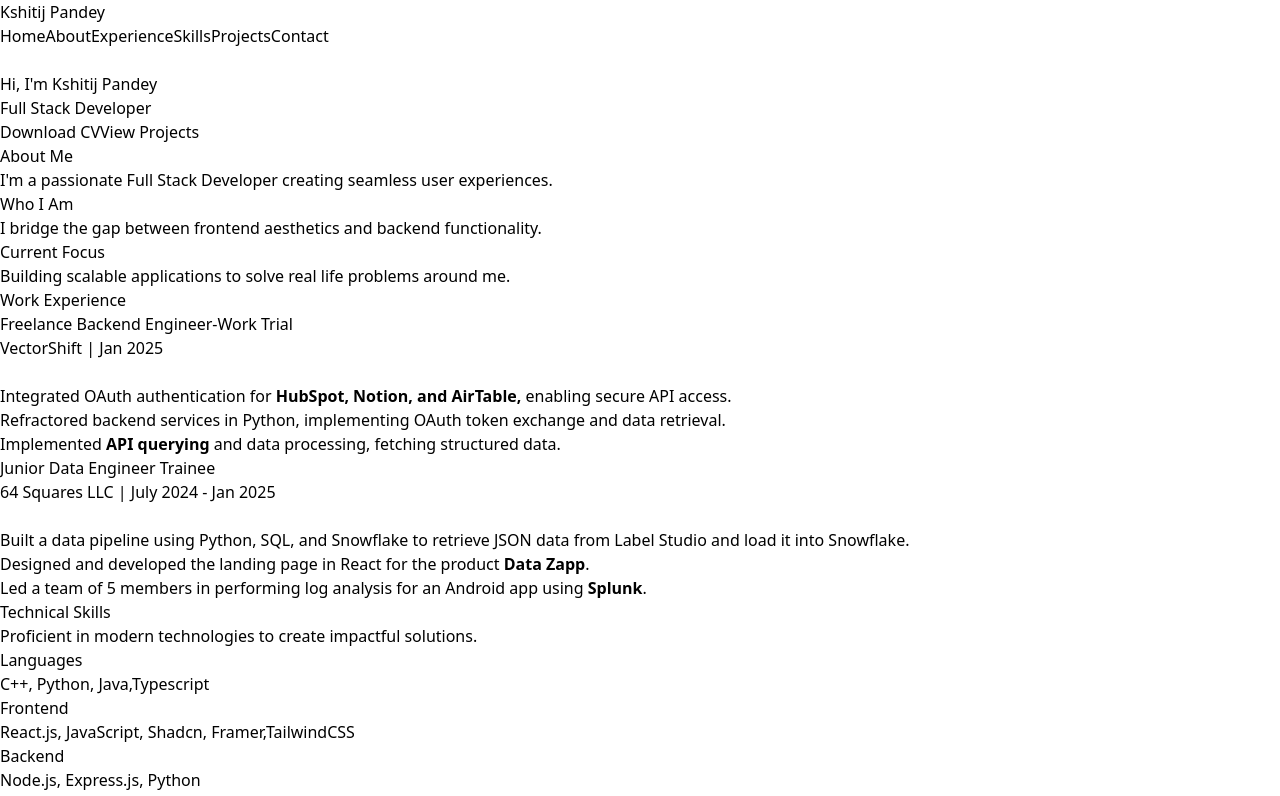
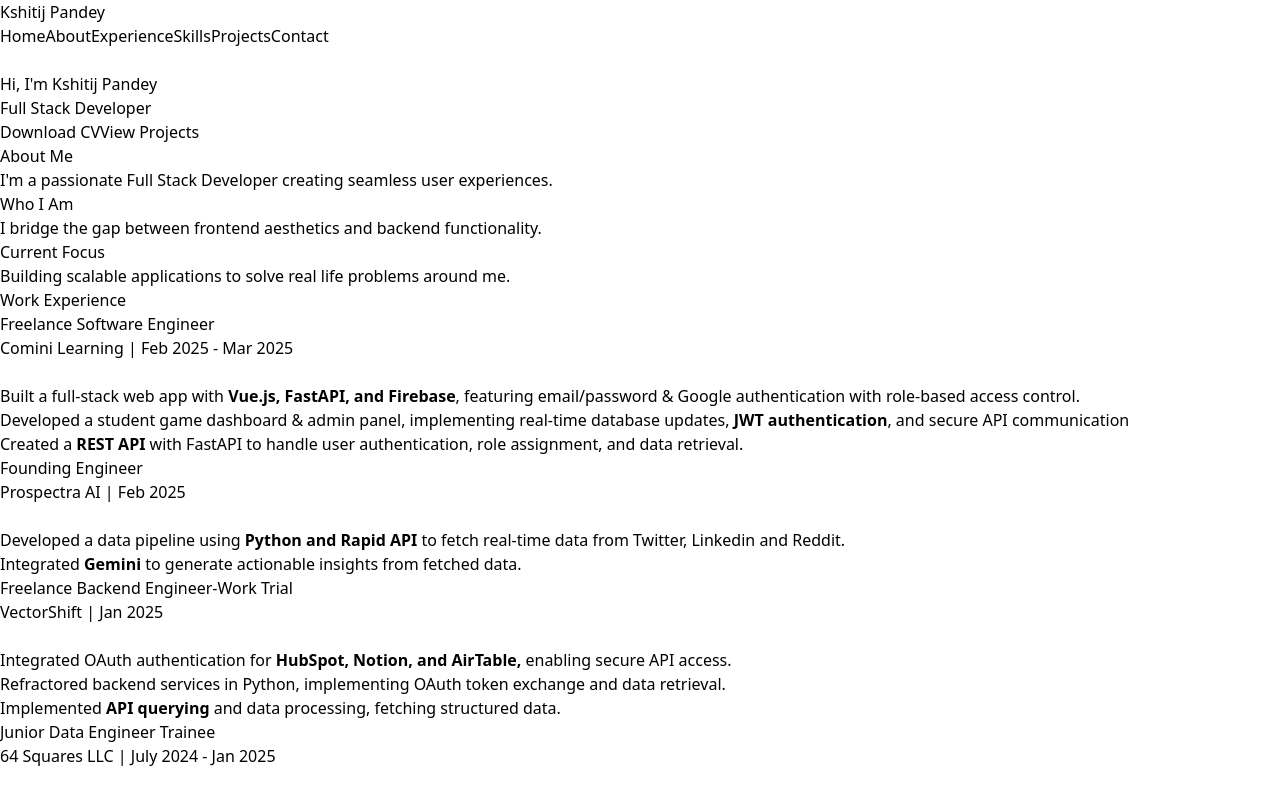
Before and after one commit to pandey22/Portfolio-Website, a React (Vite) app: page / in a window 1280 px wide. Shown: the top 796 px of the page. Built offline with nearby package versions, Linux system fonts and the light colour scheme.

Commit message:
Updated Work Ex and Skills

```diff
--- a/src/App.jsx
+++ b/src/App.jsx
@@ -143,7 +143,26 @@ const App = () => {
           <div className="text-center mb-12">
             <h2 className="text-3xl font-bold mb-4">Work Experience</h2>
           </div>
+
           <div className="space-y-8 text-xl">
+            <div className="bg-neutral-800 p-6 rounded-lg">
+              <h3 className="text-xl font-bold mb-2">Freelance Software Engineer</h3>
+              <p className="text-gray-300 font-bold">Comini Learning  | Feb 2025 - Mar 2025</p><br></br>
+              <ul className="text-gray-400 list-disc ml-4">
+                <li>Built a full-stack web app with <b>Vue.js, FastAPI, and Firebase</b>, featuring email/password & Google authentication with role-based access control.</li>
+                <li>Developed a student game dashboard & admin panel, implementing real-time database updates, <b>JWT authentication</b>, and secure API communication</li>
+                <li> Created a <b>REST API</b> with FastAPI to handle user authentication, role assignment, and data retrieval.
+                </li>
+              </ul>
+            </div>
+            <div className="bg-neutral-800 p-6 rounded-lg">
+              <h3 className="text-xl font-bold mb-2">Founding Engineer</h3>
+              <p className="text-gray-300 font-bold">Prospectra AI  | Feb 2025</p><br></br>
+              <ul className="text-gray-400 list-disc ml-4">
+                <li> Developed a data pipeline using <b>Python and Rapid API</b> to fetch real-time data from Twitter, Linkedin and Reddit.</li>
+                <li>Integrated <b>Gemini</b> to generate actionable insights from fetched data.</li>
+                </ul>
+            </div>
             <div className="bg-neutral-800 p-6 rounded-lg">
               <h3 className="text-xl font-bold mb-2">Freelance Backend Engineer-Work Trial</h3>
               <p className="text-gray-300 font-bold">VectorShift  | Jan 2025</p><br></br>
@@ -153,6 +172,7 @@ const App = () => {
                 <li> Implemented <b>API querying</b> and data processing, fetching structured data.</li>
               </ul>
             </div>
+
             <div className="bg-neutral-800 p-6 rounded-lg">
               <h3 className="text-xl font-bold mb-2">Junior Data Engineer Trainee</h3>
               <p className="text-gray-300 font-bold">64 Squares LLC  | July 2024 - Jan 2025</p><br></br>
@@ -183,11 +203,11 @@ const App = () => {
             </div>
             <div className="bg-neutral-800 p-6 rounded-lg hover:scale-110">
               <h3 className="text-xl font-bold mb-4">Frontend</h3>
-              <p className="text-gray-300">React.js, JavaScript, Shadcn, Framer,TailwindCSS</p>
+              <p className="text-gray-300">React, Vue, JavaScript, Shadcn, TailwindCSS</p>
             </div>
             <div className="bg-neutral-800 p-6 rounded-lg hover:scale-110">
               <h3 className="text-xl font-bold mb-4">Backend</h3>
-              <p className="text-gray-300">Node.js, Express.js, Python</p>
+              <p className="text-gray-300">Node.js, Fast API, Express.js, Python</p>
             </div>
             <div className="bg-neutral-800 p-6 rounded-lg hover:scale-110">
               <h3 className="text-xl font-bold mb-4">Database</h3>
```
